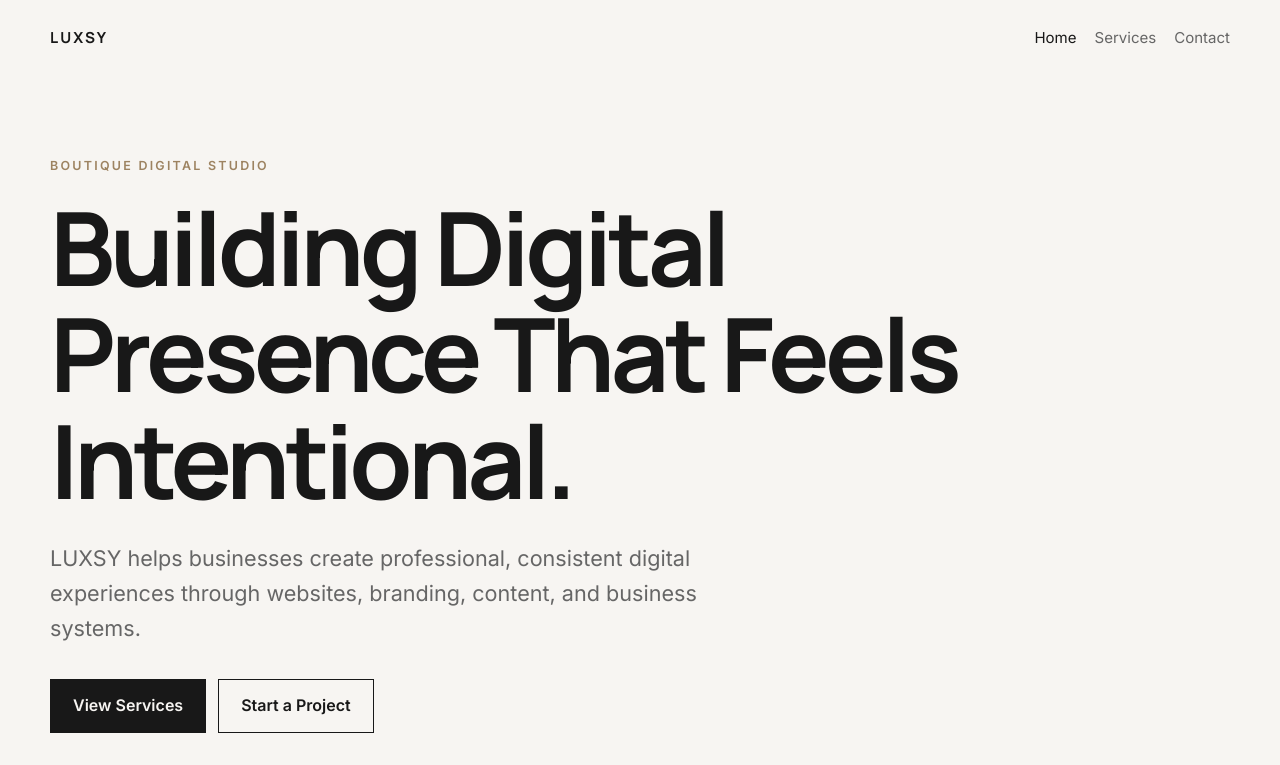
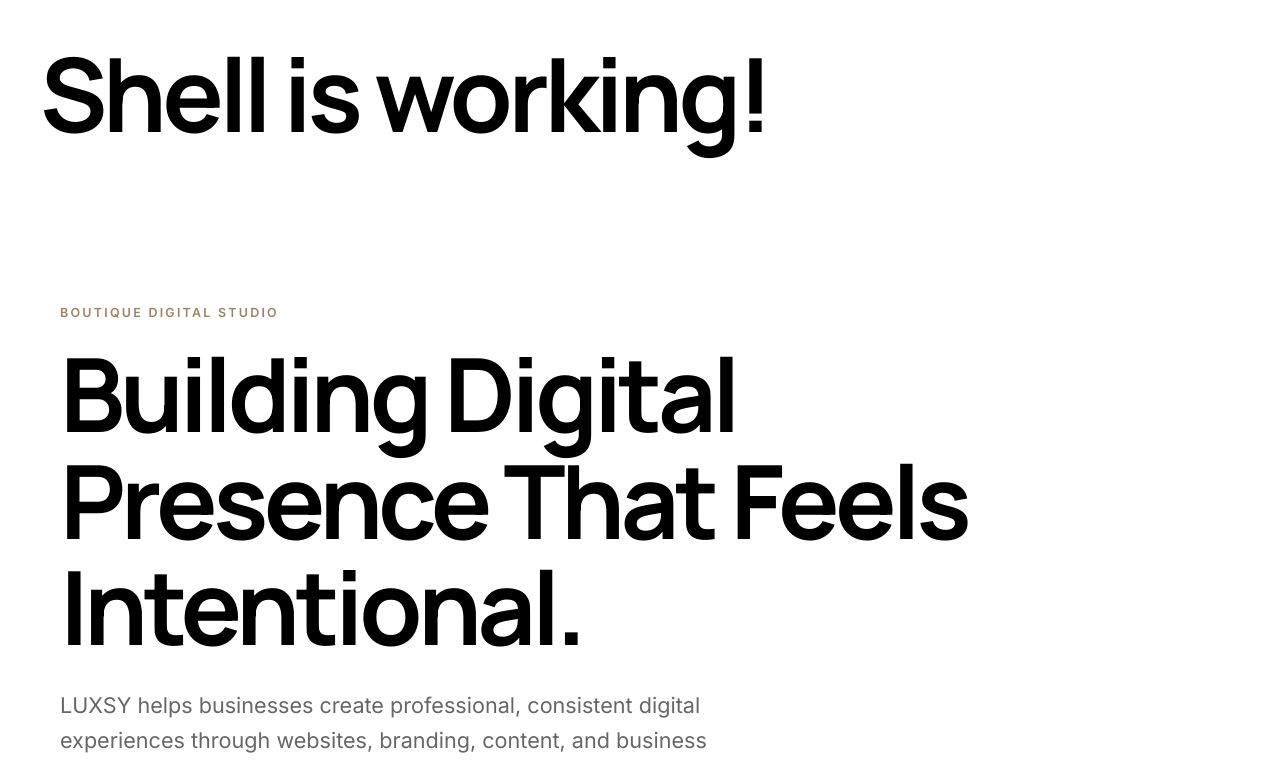
Before and after one commit to kvrsun/chapooort, a React (Vite) app: page / in a window 1280 px wide. Shown: the top 765 px of the page. Built offline with nearby package versions, Linux system fonts and the light colour scheme.

Commit message:
display fic

```diff
--- a/src/App.jsx
+++ b/src/App.jsx
@@ -1,15 +1,13 @@
+// Temporary App.jsx for troubleshooting
 import { Outlet } from 'react-router-dom';
-import Navbar from './components/Navbar.jsx';
-import Footer from './components/Footer.jsx';
 
 export default function App() {
   return (
-    <>
-      <Navbar />
+    <div style={{ padding: '40px', background: 'white', color: 'black' }}>
+      <h1>Shell is working!</h1>
       <main>
         <Outlet />
       </main>
-      <Footer />
-    </>
+    </div>
   );
 }
```
